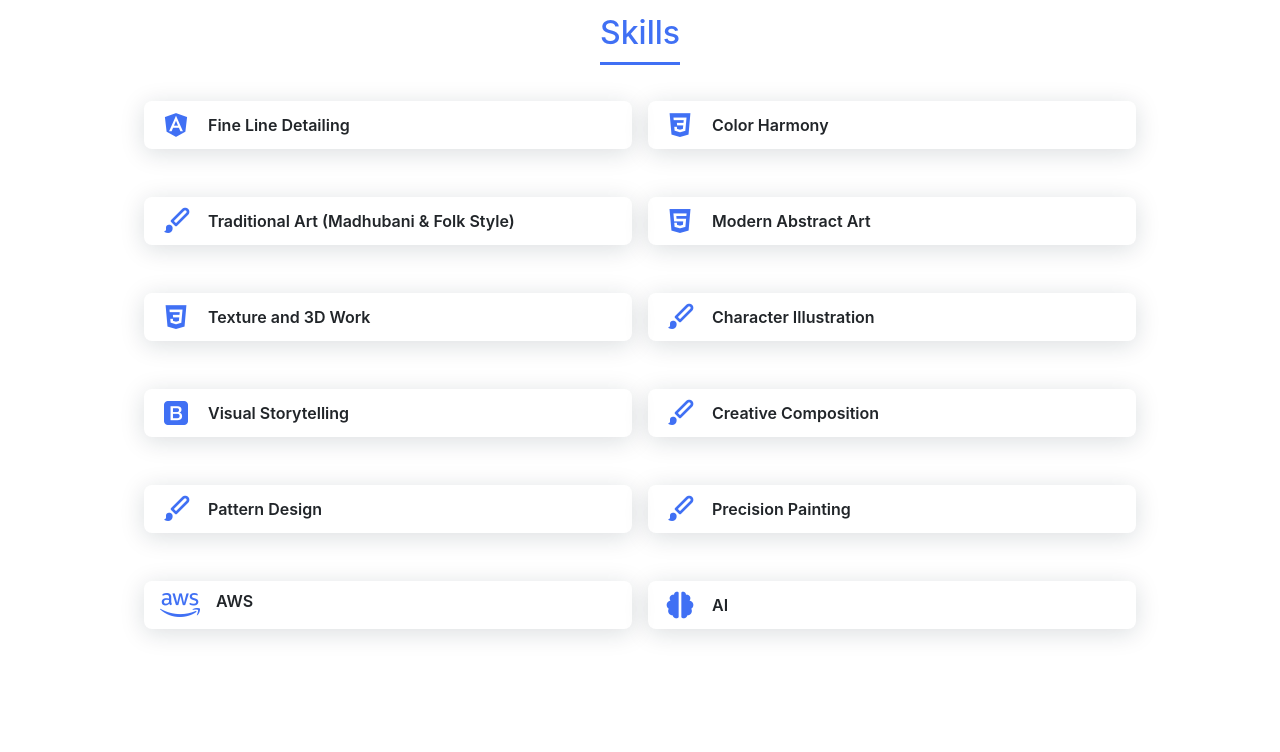
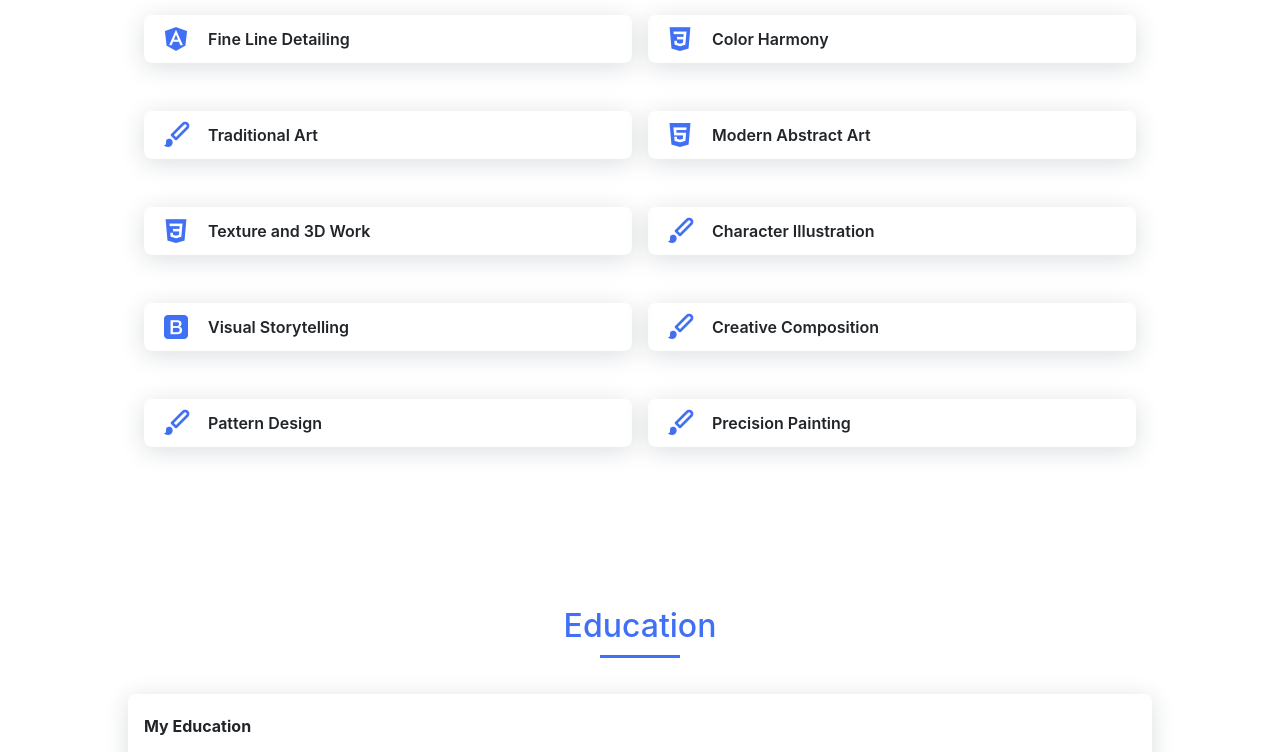
Before and after one commit to p-riyanshi-jain/portfolio, a plain HTML site: page index.html in a window 1280 px wide. Shown: the part 1380-2132 px from the top of the page. Drawn offline with nearby package versions, Linux system fonts and the light colour scheme.

Commit message:
Update index.html

```diff
--- a/index.html
+++ b/index.html
@@ -64,7 +64,7 @@
                <a href="https://github.com/harshal-jain" class="home__social-icon"><i class='bx bxl-github' ></i></a>
             </div>
             <div class="home__img">
-               <img src="assets/img/Ptiyanshi_Main.jpg" alt="">
+               <img src="assets/img/Ptiyanshi_Main.JPEG" alt="">
             </div>
          </section>
          <!--===== ABOUT =====-->
@@ -72,7 +72,7 @@
             <h2 class="section-title">About</h2>
             <div class="about__container bd-grid">
                <div class="about__img"">
-                  <img src="assets/img/Priyanshi_About.jpg" alt="">
+                  <img src="assets/img/Priyanshi_About.JPEG" alt="">
                </div>
                <div>
                   <h2 class="about__subtitle">I am Priyanshi</h2>
@@ -101,7 +101,7 @@
                      <div class="skills__data">
                         <div class="skills__names">
                            <i class='bx bxs-paint skills__icon'></i>
-                           <span class="skills__name">Traditional Art (Madhubani & Folk Style)</span>
+                           <span class="skills__name">Traditional Art</span>
                         </div>
                      </div>
                      <div class="skills__data">
@@ -147,22 +147,10 @@
                            <span class="skills__name">Precision Painting</span>
                         </div>
                      </div>
-<div class="skills__data">
-                        <div class="skills__names">
-   <i class="fab fa-aws skills__icon"></i>
-   <span class="skills__name" style="
-    margin-bottom: 1vh;
 
-">AWS</span>
-</div>
 
                      </div>
-<div class="skills__data">
-                        <div class="skills__names">
-                           <i class='bx bxs-brain skills__icon'></i>
-                           <span class="skills__name">AI</span>
-                        </div>
-                     </div>
+
                   </div>
                </div>
             </div>
@@ -342,7 +330,7 @@
             <div class="work__container bd-grid">
                 <!-- PROJECT 0 -->
                <div class="work__img">
-                  <img src="assets/img/Projects/three_painting.jpg" alt="">
+                  <img src="assets/img/Projects/three_painting.jepg" alt="">
                   <div class="card-body">
                      <h4 class="card-title" style="text-align:center">Essence</h4>
                      <p class="card-text" style="text-align:center">This triptych celebrates the raw beauty of nature through textured gold on black. Each panel captures a vital element — the branching vein, the blossoming petal, and the delicate leaf — symbolizing growth, life, and connection. The minimalist contrast of gold and black evokes harmony between elegance and simplicity. </p>
```
